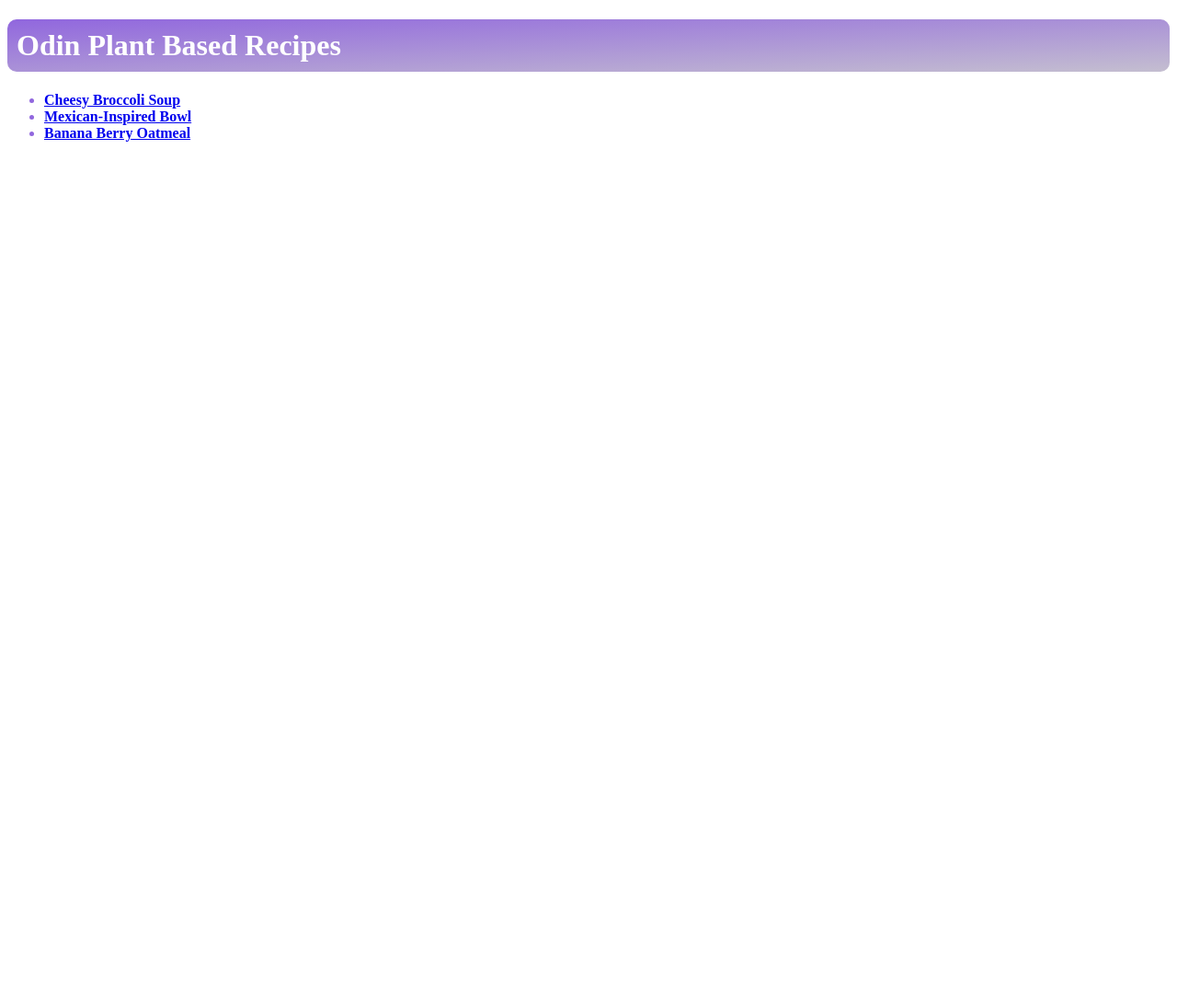
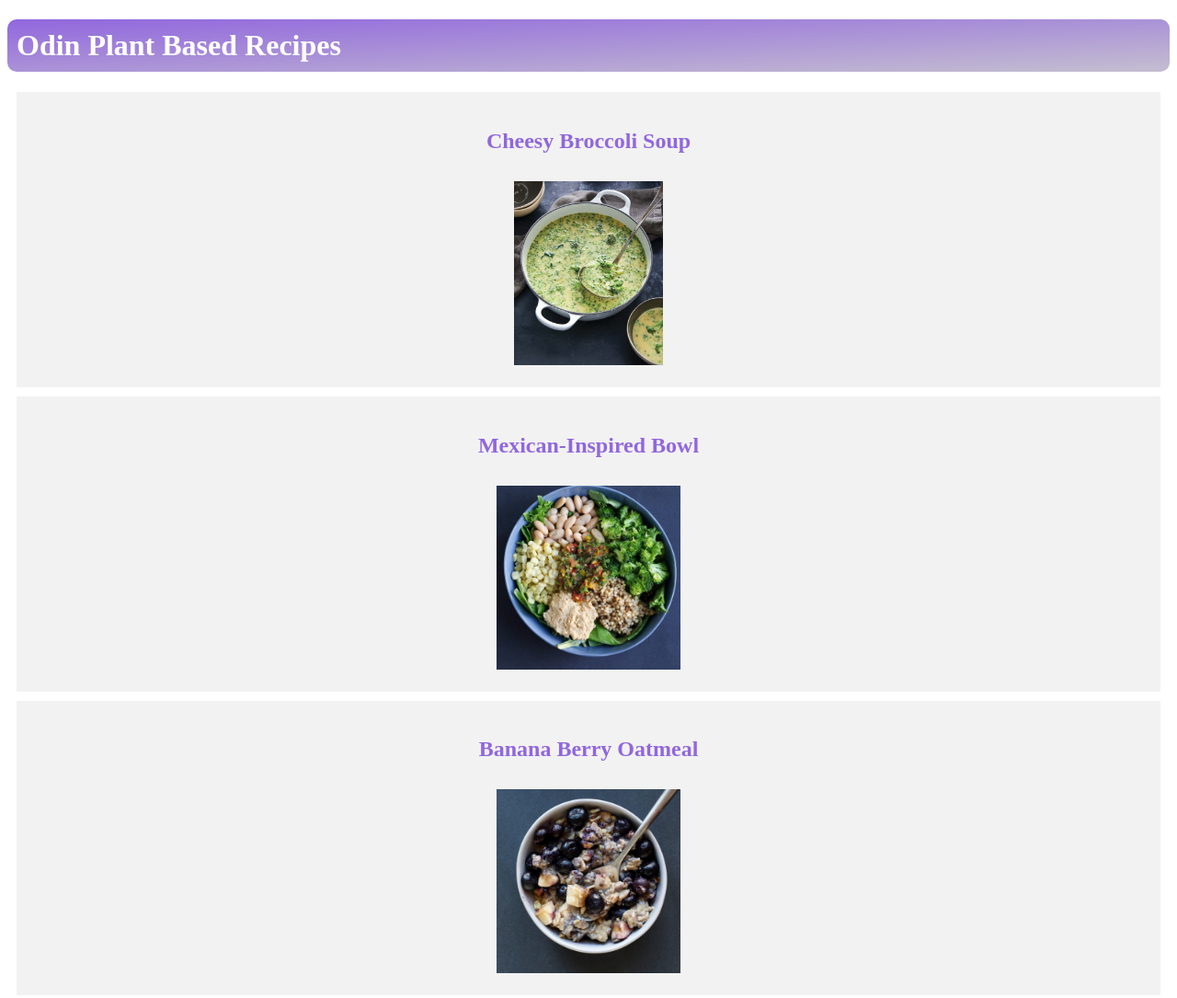
Before and after one commit to GabeLealCodes/odin-recipes, a plain HTML site: page index.html in a window 1280 px wide. Shown: the whole page at 92% size. Before the commit the page ends 800 px from the top, so only its background shows below. Drawn offline with Linux system fonts and the light colour scheme.

Commit message:
Display flexbox

```diff
--- a/index.html
+++ b/index.html
@@ -7,12 +7,29 @@
   <title>Document</title>
   <link href="/style.css" rel="stylesheet">
 </head>
-  <body>
-    <h1>Odin Plant Based Recipes</h1>
+<body>
+  <h1>Odin Plant Based Recipes</h1>
+  <div class="container">
     <ul>
-      <li><a href="recipes/cheesy-broccoli-soup.html">Cheesy Broccoli Soup</a></li>
-      <li><a href="recipes/mexican-inspired-bowl.html">Mexican-Inspired Bowl</a></li>
-      <li><a href="recipes/berry-banana-oatmeal.html">Banana Berry Oatmeal</a></li>
+      <li>
+        <div class="box">
+          <h2>Cheesy Broccoli Soup</h2>
+          <img src="images/cheesy-broccoli-soup-photo-540x663.jpg" alt="Cheesy Broccoli Soup">
+        </div>
+      </li>
+      <li>
+        <div class="box">
+          <h2>Mexican-Inspired Bowl</h2>
+          <img src="images/Mexican-Inspired-Bowl-4-500x500.jpeg" alt="Mexican-Inspired Bowl">
+        </div>
+      </li>
+      <li>
+        <div class="box">
+          <h2>Banana Berry Oatmeal</h2>
+          <img src="images/berry-banan-oats-2022-5-500x500.jpeg" alt="Banana Berry Oatmeal">
+        </div>
+      </li>
     </ul>
-  </boy>
+  </div>
+</body>
 </html>
--- a/style.css
+++ b/style.css
@@ -11,3 +11,28 @@ li {
   color: #9167de;
   font-weight: bold;
 }
+
+container {
+  display: flex;
+  flex-wrap: wrap;
+}
+
+.box {
+  background-color: #f2f2f2;
+  padding: 20px;
+  margin: 10px;
+  text-align: center;
+}
+
+img {
+  max-width: 100%;
+  height: auto;
+  margin-top: 10px;
+  max-height: 200px; /* add this line to limit the height of the image */
+}
+
+ul {
+  list-style: none;
+  padding: 0;
+  margin: 0;
+}
```
